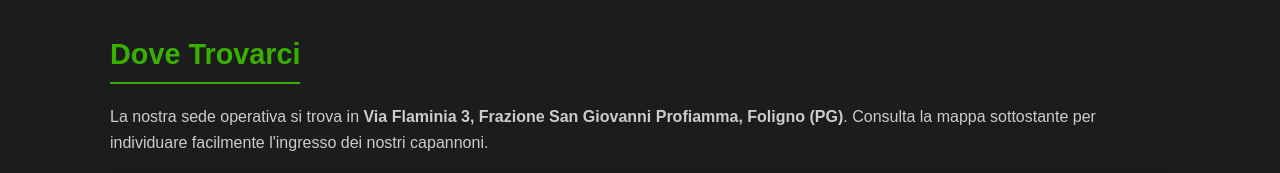
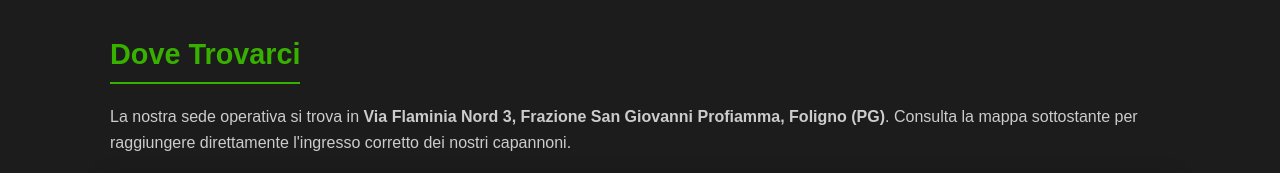
Before and after one commit to kgcodedev/la-flaminia-recuperi, a Flask app: page / in a window 1280 px wide. Shown: the part 2585-2758 px from the top of the page. Run offline with Flask 3, Linux system fonts and the light colour scheme.

Commit message:
Update mappa.html

```diff
--- a/templates/mappa.html
+++ b/templates/mappa.html
@@ -2,11 +2,11 @@
 <section id="mappa-posizione" style="max-width: 1100px; margin: 0 auto; padding: 30px 20px 50px 20px;">
     <h3 style="color: #38B000; font-size: 1.8rem; margin-bottom: 20px; border-bottom: 2px solid #38B000; display: inline-block; padding-bottom: 5px;">Dove Trovarci</h3>
     <p style="color: #ccc; margin-bottom: 20px; font-size: 1rem;">
-        La nostra sede operativa si trova in <strong>Via Flaminia 3, Frazione San Giovanni Profiamma, Foligno (PG)</strong>. Consulta la mappa sottostante per individuare facilmente l'ingresso dei nostri capannoni.
+        La nostra sede operativa si trova in <strong>Via Flaminia Nord 3, Frazione San Giovanni Profiamma, Foligno (PG)</strong>. Consulta la mappa sottostante per raggiungere direttamente l'ingresso corretto dei nostri capannoni.
     </p>
     <div style="border-radius: 10px; overflow: hidden; border: 2px solid #38B000; height: 420px; box-shadow: 0 10px 25px rgba(0,0,0,0.6);">
         <iframe
-            src="https://www.google.com/maps/embed?pb=!1m18!1m12!1m3!1d2925.353381012177!2d12.7238!3d43.0076!2m3!1f0!2f0!3f0!3m2!1i1024!2i768!4f13.1!3m3!1m2!1s0x132e72b43b2f56b1%3A0x6b3f7528e5c3c1e2!2sVia%20Flaminia%2C%203%2C%2006034%20Foligno%20PG!5e0!3m2!1sit!2sit!4v1700000000000!5m2!1sit!2sit"
+            src="https://www.google.com/maps/embed?pb=!1m18!1m12!1m3!1d2925.5!2d12.7395506!3d42.9998299!2m3!1f0!2f0!3f0!3m2!1i1024!2i768!4f13.1!3m3!1m2!1s0x132e8136deddb9bb%3A0x9997ea6598c45dd0!2sVia%20Flaminia%20Nord%2C%203%2C%2006034%20Foligno%20PG!5e0!3m2!1sit!2sit!4v1700000000000!5m2!1sit!2sit"
             width="100%"
             height="100%"
             style="border:0;"
```
